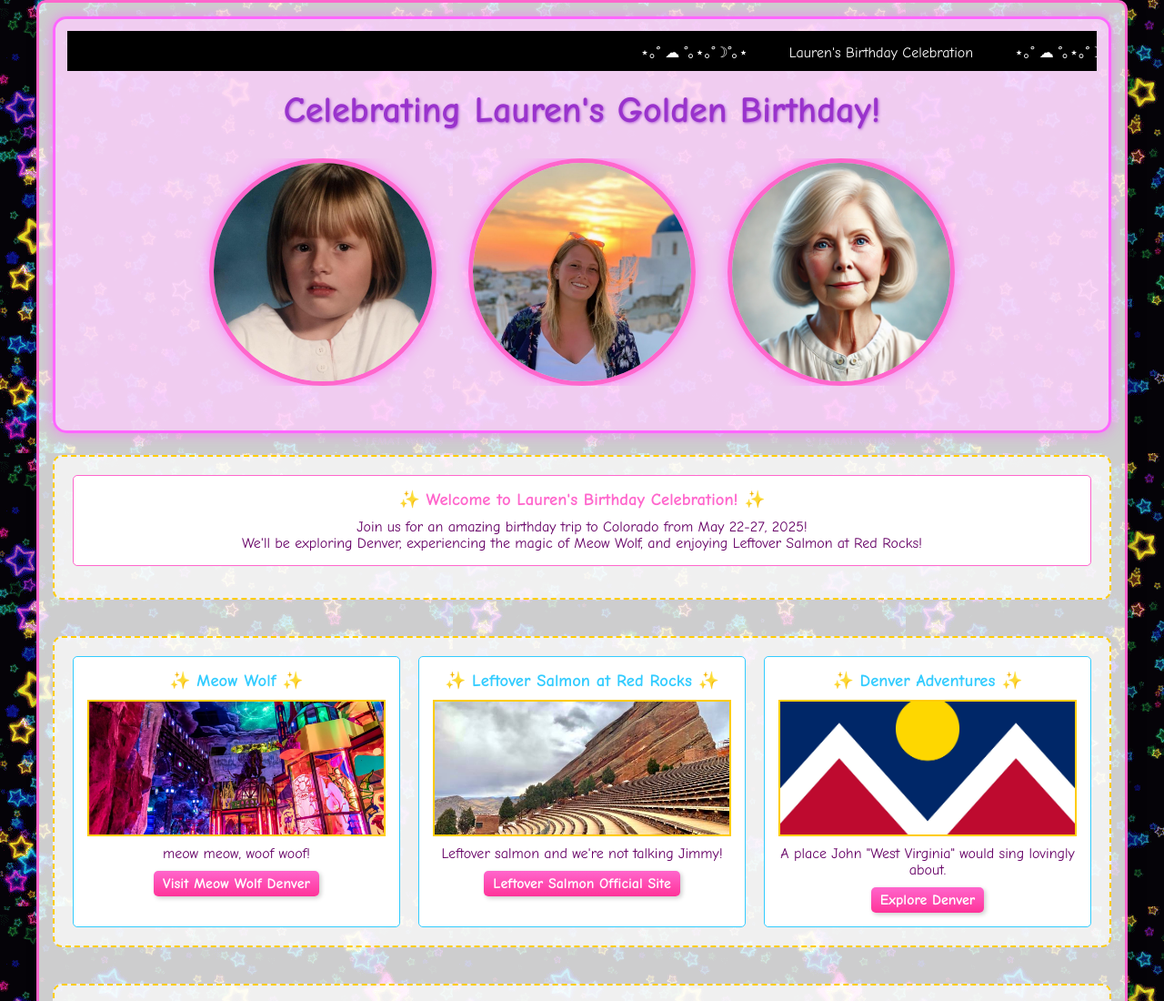
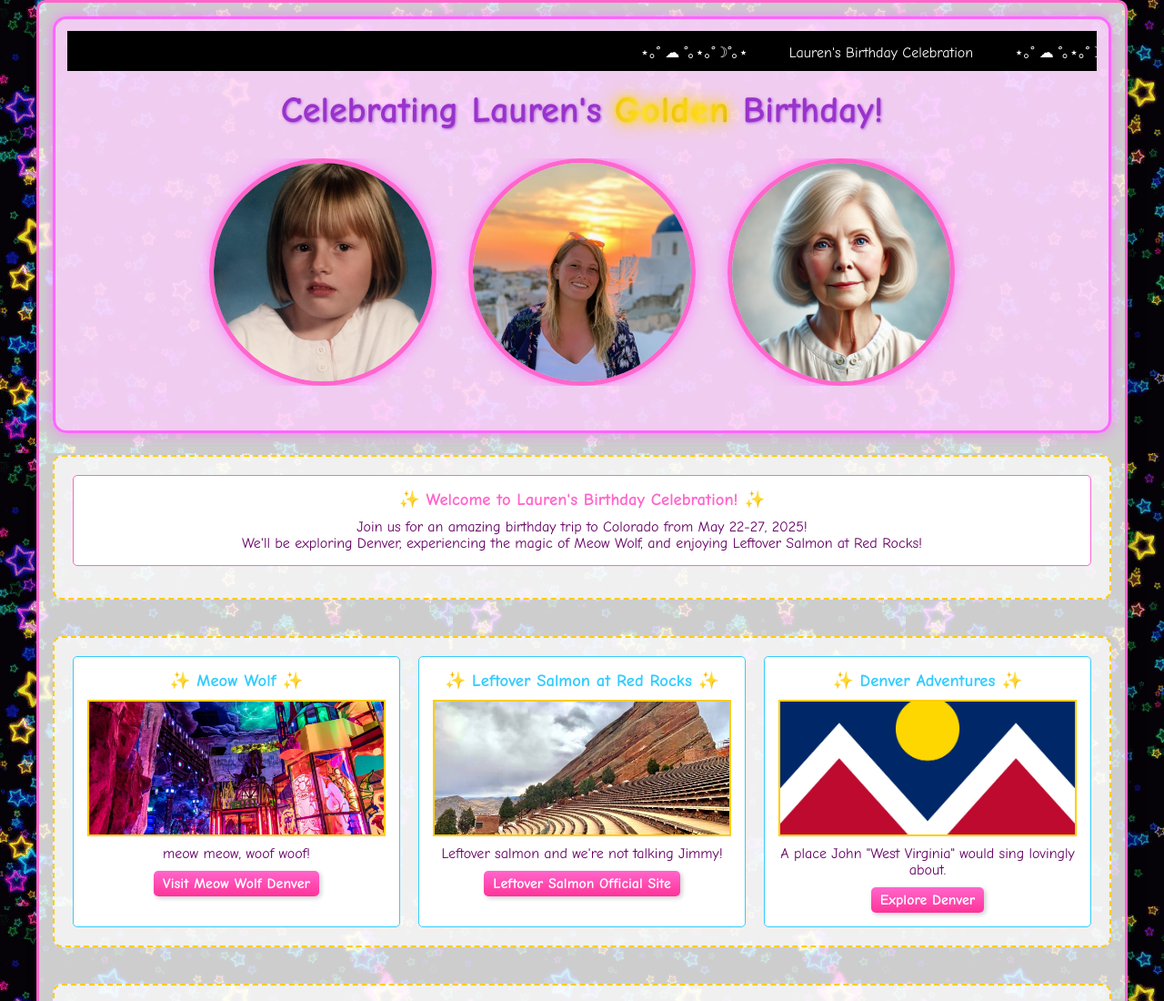
Before and after one commit to redaxed/martyparty, a plain HTML site: page index.html in a window 1280 px wide. Shown: the top 1100 px of the page at 91% size. Drawn offline with Linux system fonts and the light colour scheme.

Commit message:
Added gold sparkly effect to 'Golden' in subtitle

```diff
--- a/index.html
+++ b/index.html
@@ -30,7 +30,7 @@
                     <span>⋆｡˚ ☁︎ ˚｡⋆｡˚☽˚｡⋆</span>
                 </div>
             </div>
-            <h2 class="subtitle">Celebrating Lauren's Golden Birthday!</h2>
+            <h2 class="subtitle">Celebrating Lauren's <span class="golden-text">Golden</span> Birthday!</h2>
             <div class="under-construction">
                 <div class="lauren-image-container">
                     <img src="images/lauren-child.jpg" alt="Lauren as a child" class="lauren-image" data-hover-image="images/lauren-aging-1.gif">
--- a/styles.css
+++ b/styles.css
@@ -467,3 +467,43 @@ footer {
     animation: rotate 3s linear infinite;
     display: inline-block;
 }
+
+.golden-text {
+    color: #FFD700;
+    background: linear-gradient(to right, #BF953F, #FCF6BA, #B38728, #FBF5B7, #AA771C);
+    -webkit-background-clip: text;
+    background-clip: text;
+    -webkit-text-fill-color: transparent;
+    text-shadow: 0 0 2px rgba(255, 215, 0, 0.5), 0 0 5px rgba(255, 215, 0, 0.3);
+    animation: sparkle 2s infinite;
+    font-weight: bold;
+    letter-spacing: 1px;
+    position: relative;
+    display: inline-block;
+}
+
+.golden-text::before {
+    content: "";
+    position: absolute;
+    top: 0;
+    left: 0;
+    right: 0;
+    bottom: 0;
+    background: url('images/stars-bg.gif') repeat;
+    opacity: 0.5;
+    z-index: -1;
+    border-radius: 5px;
+    animation: shimmer 3s infinite;
+}
+
+@keyframes sparkle {
+    0%, 100% { text-shadow: 0 0 4px gold, 0 0 11px gold, 0 0 19px gold; }
+    25% { text-shadow: 0 0 4px #FFF8DC, 0 0 10px #FFF8DC, 0 0 18px #FFF8DC; }
+    50% { text-shadow: 0 0 4px #FFD700, 0 0 14px #FFD700, 0 0 23px #FFD700; }
+    75% { text-shadow: 0 0 4px #DAA520, 0 0 10px #DAA520, 0 0 18px #DAA520; }
+}
+
+@keyframes shimmer {
+    0% { background-position: 0 0; }
+    100% { background-position: 100% 100%; }
+}
```
